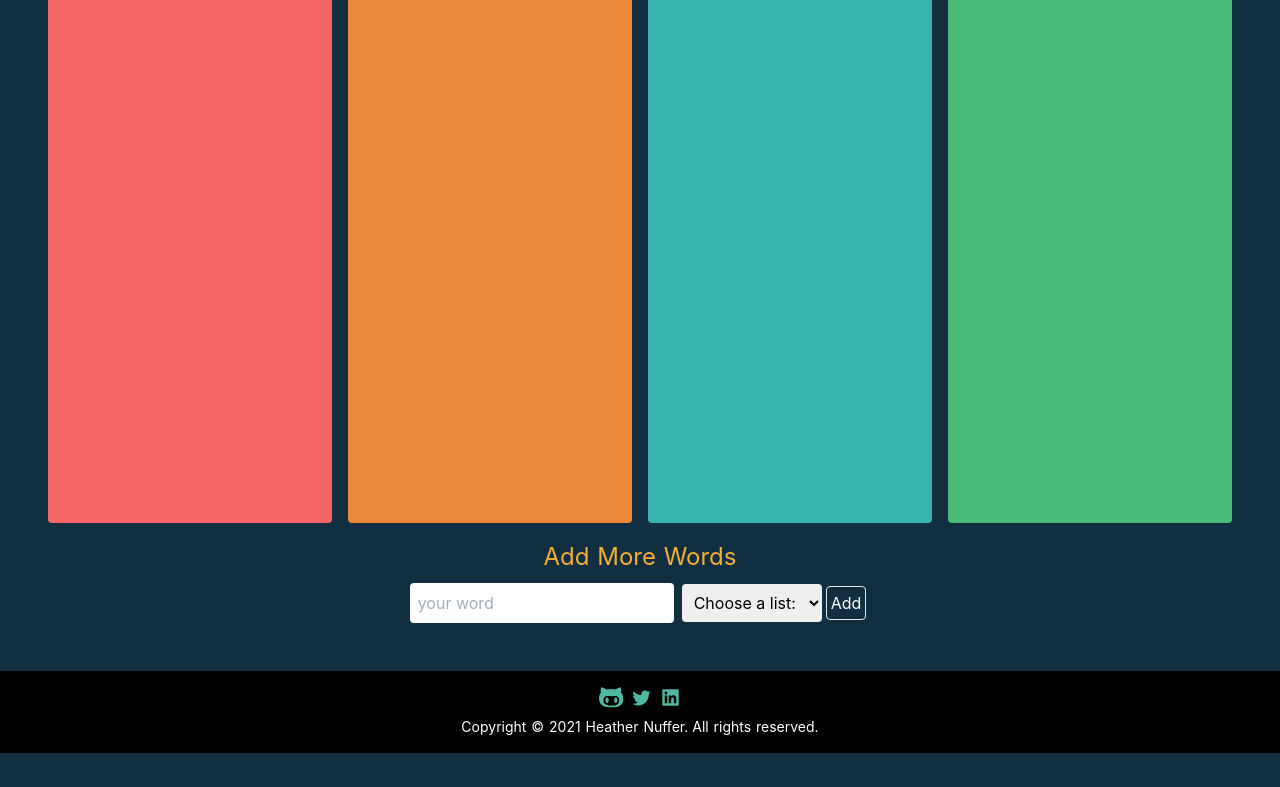
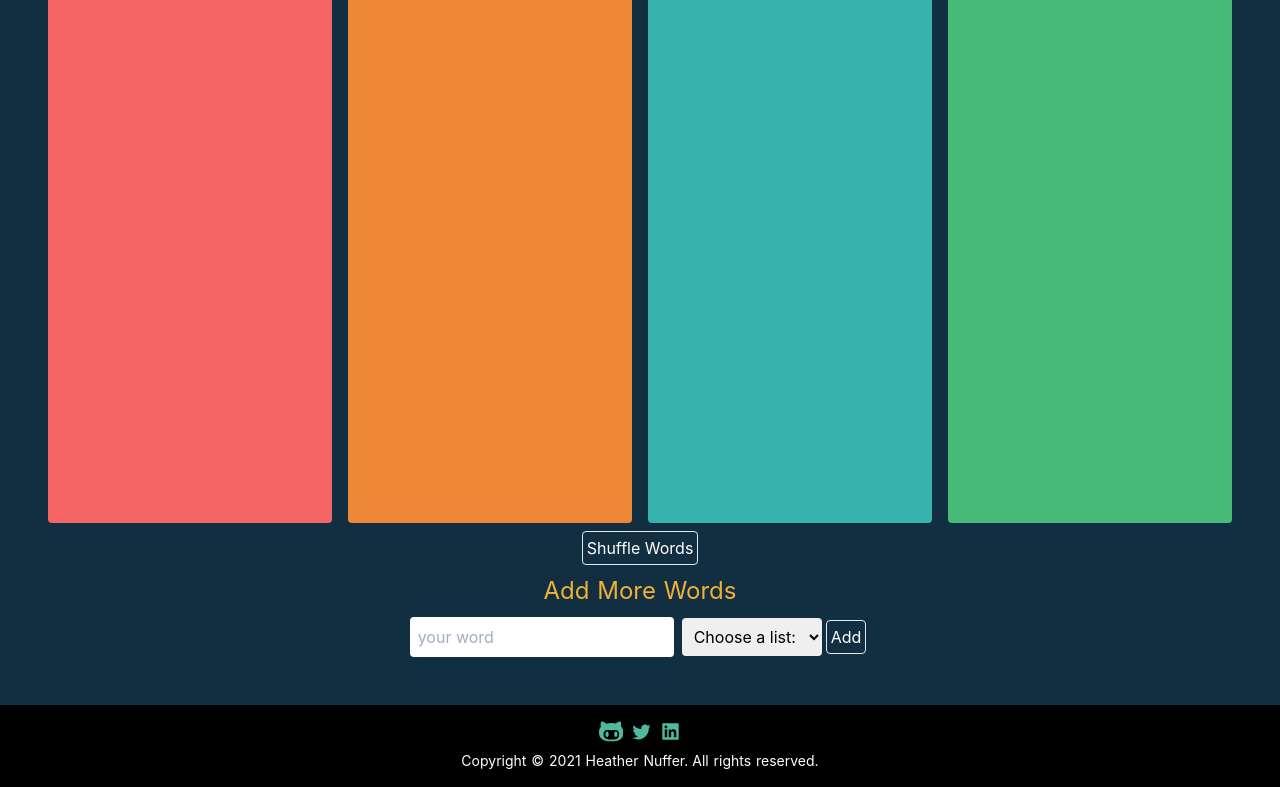
Before and after one commit to ethyl2/nuxt-experiment, a Nuxt app: page /arts/drag-and-drop in a window 1280 px wide. Shown: the part 448-1235 px from the top of the page. Before the commit the page ends 1201 px from the top, so only its background shows below. Built offline with nearby package versions, Linux system fonts and the light colour scheme.

Commit message:
Feat: Adds shuffle button to drag-and-drop.vue

```diff
--- a/pages/arts/drag-and-drop.vue
+++ b/pages/arts/drag-and-drop.vue
@@ -86,6 +86,16 @@
           {{ item.title }}
         </div>
       </div>
+    </div>
+
+    <div class="flex justify-center align-center">
+      <button
+        type="button"
+        class="border rounded p-1 mx-auto hover:bg-gray-700"
+        @click="shuffleWords"
+      >
+        Shuffle Words
+      </button>
     </div>
 
     <!-- Add Words Section -->
@@ -352,6 +362,11 @@ export default {
       this.newWord = ''
       this.listForNewWord = ''
     },
+    shuffleWords() {
+      this.items.forEach(
+        (word) => (word.list = Math.floor(Math.random() * 4) + 1)
+      )
+    },
   },
 }
 </script>
```
